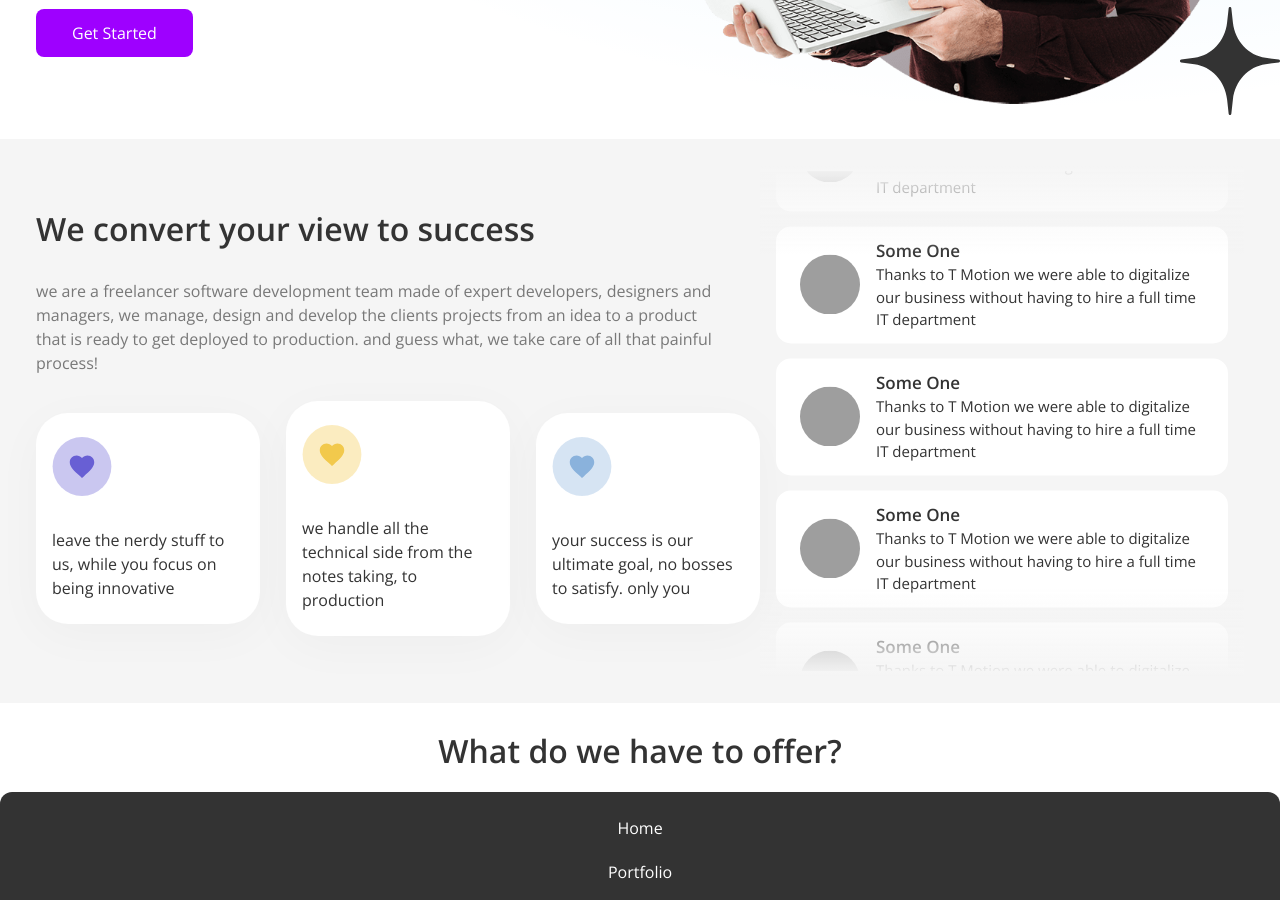
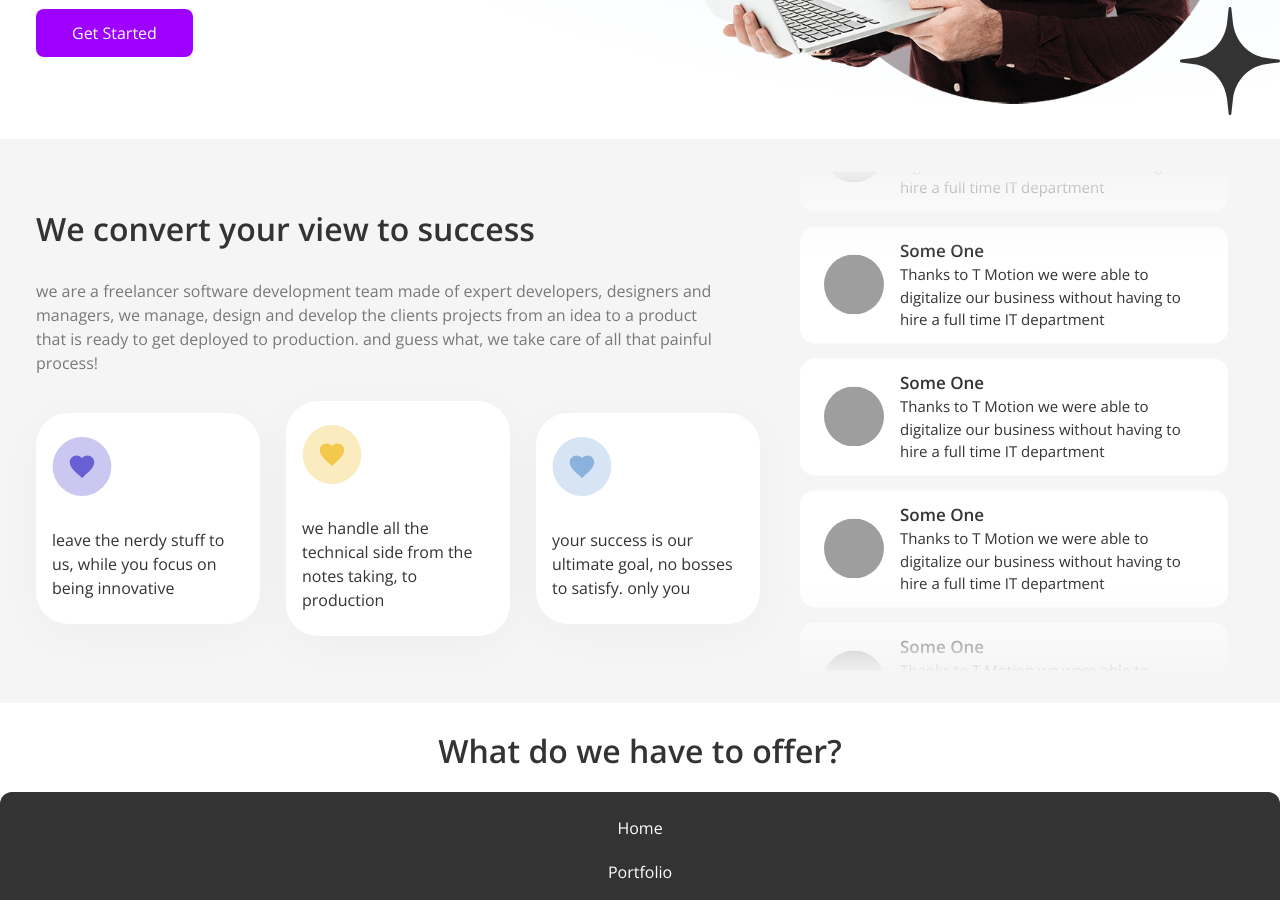
Before and after one commit to dev-pengi/t-motion-dev, a Next.js app: page / in a window 1280 px wide. Shown: the part 580-1480 px from the top of the page. Built offline with nearby package versions, Linux system fonts and the light colour scheme; grey boxes are pictures that could not be loaded; a web font is replaced by a local one.

Commit message:
style: added a gap between elements

```diff
--- a/src/components/landing/About.tsx
+++ b/src/components/landing/About.tsx
@@ -6,8 +6,8 @@ import { testimonials } from "@/constants";
 const About: FC = () => {
   return (
     <section className="bg-light-gray">
-      <Container className="py-[32px] flex vlg:items-center items-start vlg:flex-row flex-col">
-        <div>
+      <Container className="py-[32px] flex gap-6 vlg:items-center items-start vlg:flex-row flex-col">
+        <div >
           <h2 className="font-[600] text-[32px]">
             We convert your view to success
           </h2>
```
